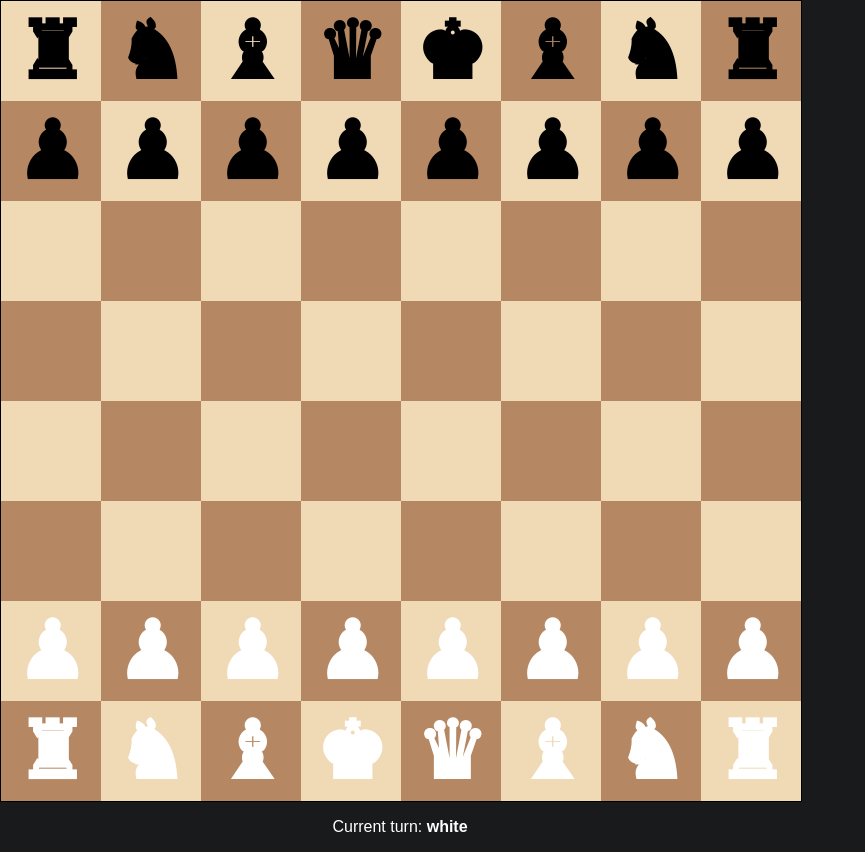
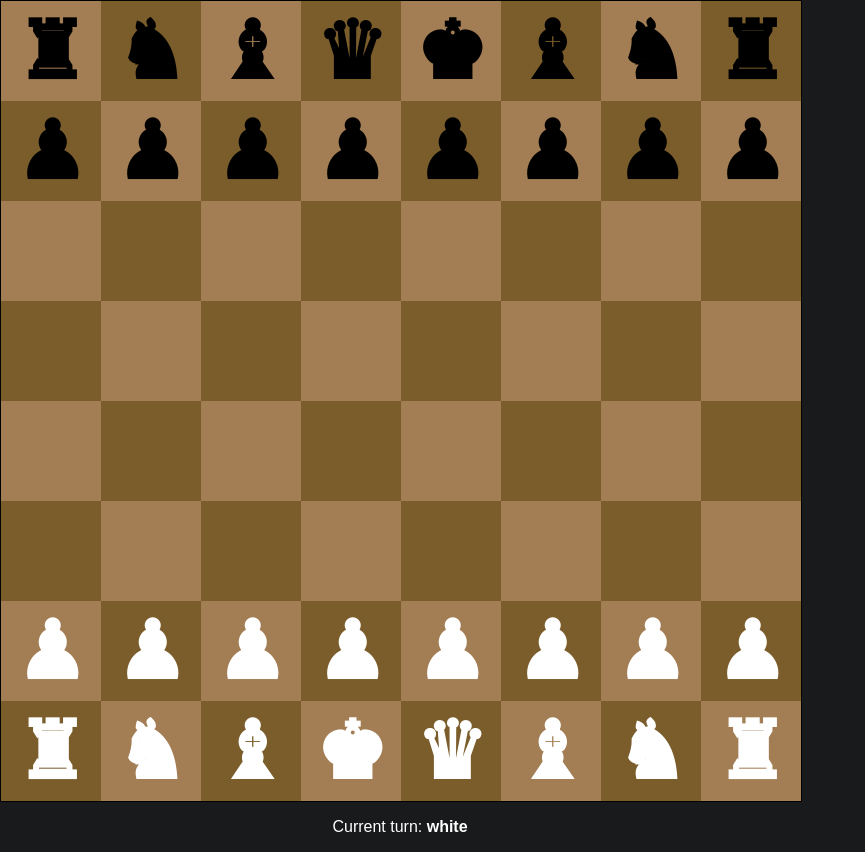
Before and after one commit to tedleahy/chess-with-react-dnd, a React (Vite) app: page / in a window 1280 px wide. Shown: the whole page, without its empty margins (0-865 px from the left). Built offline with nearby package versions, Linux system fonts and the light colour scheme.

Commit message:
Make board square colors darker to make it easier to see all the white pieces

```diff
--- a/src/components/BoardSquare.tsx
+++ b/src/components/BoardSquare.tsx
@@ -29,7 +29,7 @@ export default function BoardSquare({
     currentTurn,
     setCurrentTurn,
 }: PropsWithChildren<BoardSquareProps>) {
-    const color = (x + y) % 2 === 1 ? '#b58863' : '#f0d9b5';
+    const color = (x + y) % 2 === 1 ? '#7a5d2b' : '#a37d53';
 
     const [{ isOver, canDrop }, drop] = useDrop(
         () => ({
```
